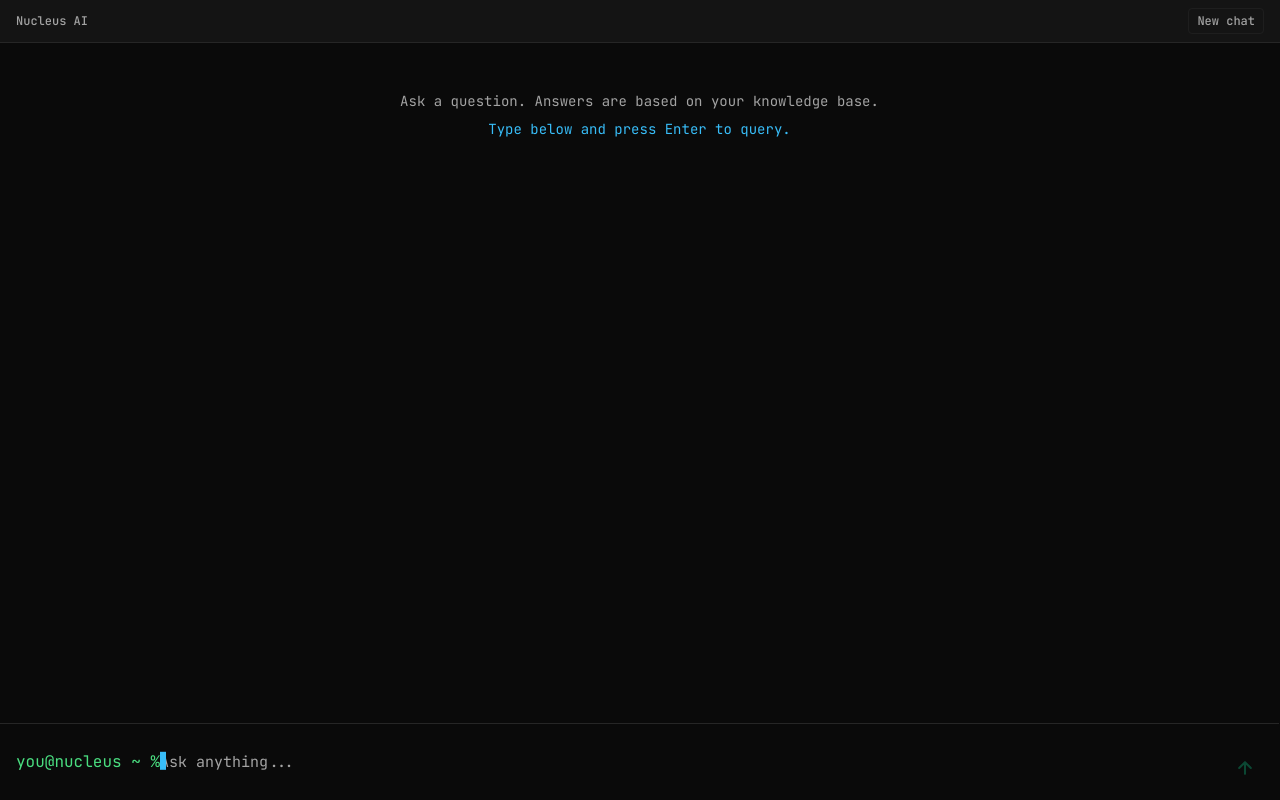
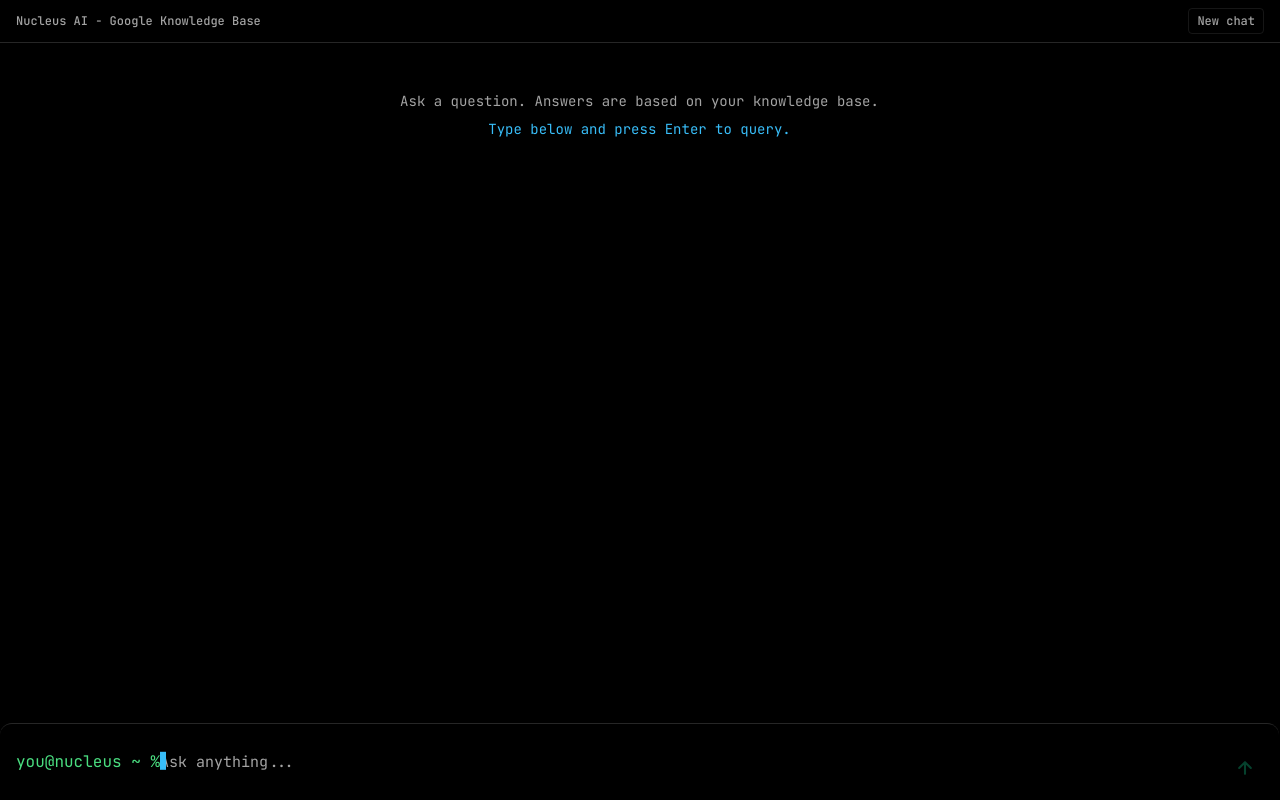
Before and after one commit to theCodeForgerHQ/Nucleus-AI, a Next.js app in the folder frontend/: page / in a window 1280 px wide. Built offline with nearby package versions, Linux system fonts and the light colour scheme.

Commit message:
UI enhancements

```diff
--- a/frontend/app/globals.css
+++ b/frontend/app/globals.css
@@ -3,10 +3,10 @@
 @tailwind utilities;
 
 :root {
-  /* Warp-style: dark black bg, white/light fonts */
-  --warp-bg: #0a0a0a;
-  --warp-surface: #141414;
-  --warp-border: #262626;
+  /* Warp-style: pure black bg, white/light fonts */
+  --warp-bg: #000000;
+  --warp-surface: #0a0a0a;
+  --warp-border: #1a1a1a;
   --warp-fg: #fafafa;
   --warp-muted: #a3a3a3;
   --warp-accent: #38bdf8;
@@ -35,7 +35,7 @@ body {
 /* Warp-style block border */
 .terminal-block {
   border-left: 2px solid var(--warp-border);
-  background: rgba(20, 20, 20, 0.5);
+  background: rgba(0, 0, 0, 0.35);
 }
 
 .terminal-block:hover {
--- a/frontend/app/page.tsx
+++ b/frontend/app/page.tsx
@@ -337,9 +337,9 @@ export default function Home() {
   return (
     <div className="flex flex-col h-screen min-h-0">
       {/* Top bar - Warp style minimal; on mobile: compact title + Images toggle when conversation */}
-      <header className="shrink-0 min-h-9 flex items-center justify-between gap-2 px-3 sm:px-4 py-2 border-b border-warp-border bg-warp-surface">
+      <header className="shrink-0 min-h-9 flex items-center justify-between gap-2 px-3 sm:px-4 py-2 border-b border-warp-border bg-black">
         <span className="text-warp-muted text-xs font-medium truncate min-w-0">
-          Nucleus AI
+          Nucleus AI - Google Knowledge Base
         </span>
         <div className="flex items-center gap-1.5 shrink-0">
           {hasConversation && (
@@ -375,17 +375,17 @@ export default function Home() {
         />
       )}
 
-      {/* Left column: chat + input bar (shrinks when images panel open). Right: images panel. */}
-      <div className="flex-1 flex min-h-0 relative">
+      {/* Left column: chat + input bar (shrinks when images panel open). Right: images panel. Background = pure black. */}
+      <div className="flex-1 flex min-h-0 relative bg-black">
         {/* Chat column: scrollable area + input bar at bottom; full width on mobile, 75% on md+ when conversation */}
         <div
-          className={`min-w-0 flex-1 flex flex-col min-h-0 transition-[width] duration-300 ease-out w-full ${
+          className={`min-w-0 flex-1 flex flex-col min-h-0 transition-[width] duration-300 ease-out w-full bg-black ${
             hasConversation ? "md:w-[75%] md:border-r md:border-warp-border" : ""
           }`}
         >
           <div
             ref={scrollRef}
-            className="flex-1 min-h-0 overflow-y-auto overflow-x-hidden px-3 sm:px-4 py-4"
+            className="flex-1 min-h-0 overflow-y-auto overflow-x-hidden px-3 sm:px-4 py-4 bg-black"
           >
             {blocks.length === 0 && (
               <div className="text-warp-muted text-sm py-6 sm:py-8 px-1 max-w-xl mx-auto text-center">
@@ -425,8 +425,8 @@ export default function Home() {
             )}
           </div>
 
-          {/* Input bar: inside chat column so it never goes under the images panel; button aligned to top (first line) */}
-          <div className="shrink-0 flex items-start gap-1 sm:gap-2 border-t border-warp-border bg-warp-bg pl-2 pr-4 sm:pl-0 sm:pr-4 min-h-0">
+          {/* Input bar: inside chat column; smooth rounded top corners; same black as rest of UI */}
+          <div className="shrink-0 flex items-start gap-1 sm:gap-2 border-t border-warp-border bg-black pl-2 pr-4 sm:pl-0 sm:pr-4 min-h-0 rounded-t-xl">
             <div className="flex-1 min-w-0">
               <TerminalInput
                 ref={inputRef}
@@ -485,7 +485,7 @@ export default function Home() {
 
         {/* Images sidebar: on mobile = overlay when open; on md+ = inline 25% when has conversation */}
         <aside
-          className={`flex flex-col bg-warp-surface overflow-hidden transition-[transform,width] duration-300 ease-out
+          className={`flex flex-col bg-black overflow-hidden transition-[transform,width] duration-300 ease-out
             fixed md:relative top-0 right-0 z-30 h-full border-l border-warp-border
             ${!hasConversation ? "w-0 max-w-0 invisible pointer-events-none" : "w-[min(100%,320px)] md:w-[25%] md:min-w-0 md:max-w-none"}
             ${!hasConversation ? "translate-x-full" : imagesPanelOpen ? "translate-x-0" : "translate-x-full md:translate-x-0"}
--- a/frontend/components/ImagesPanel.tsx
+++ b/frontend/components/ImagesPanel.tsx
@@ -83,7 +83,7 @@ function ImageCard({ img }: { img: ImageWithBlock }) {
       rel="noopener noreferrer"
       className="block rounded border border-warp-border overflow-hidden hover:border-warp-accent shrink-0 group"
     >
-      <div className="relative w-full bg-warp-surface min-h-[60px] flex items-center justify-center">
+      <div className="relative w-full bg-warp-bg min-h-[60px] flex items-center justify-center">
         {!loaded && (
           <div
             className="absolute inset-0 image-skeleton rounded-none"
@@ -100,7 +100,7 @@ function ImageCard({ img }: { img: ImageWithBlock }) {
         />
       </div>
       {img.caption && (
-        <div className="px-2 py-1.5 text-xs text-warp-muted truncate bg-warp-surface">
+        <div className="px-2 py-1.5 text-xs text-warp-muted truncate bg-warp-bg">
           {img.caption}
         </div>
       )}
--- a/frontend/components/TerminalInput.tsx
+++ b/frontend/components/TerminalInput.tsx
@@ -128,7 +128,7 @@ export const TerminalInput = forwardRef<TerminalInputHandle, TerminalInputProps>
   const atStart = cursorOffset === 0;
 
   return (
-    <div className="flex items-start gap-0 w-full min-h-[3rem] sm:min-h-[3.5rem] py-3 px-3 sm:py-4 sm:px-4">
+    <div className="flex items-start gap-0 w-full min-h-[3rem] sm:min-h-[3.5rem] py-3 px-3 sm:py-4 sm:px-4 rounded-lg">
       <span className="text-warp-green shrink-0 select-none pt-2.5">
         {PROMPT_PREFIX}
       </span>
```
